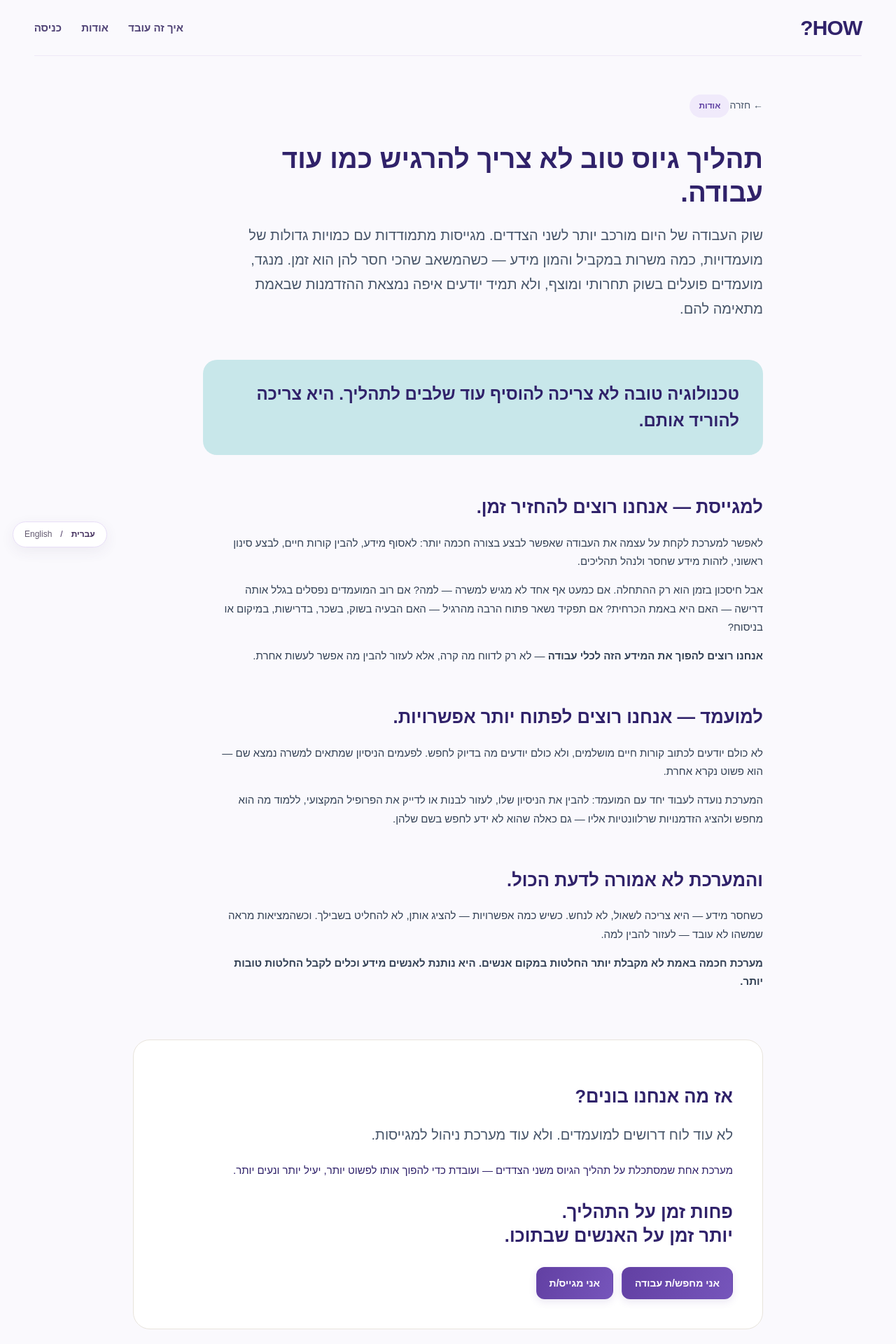
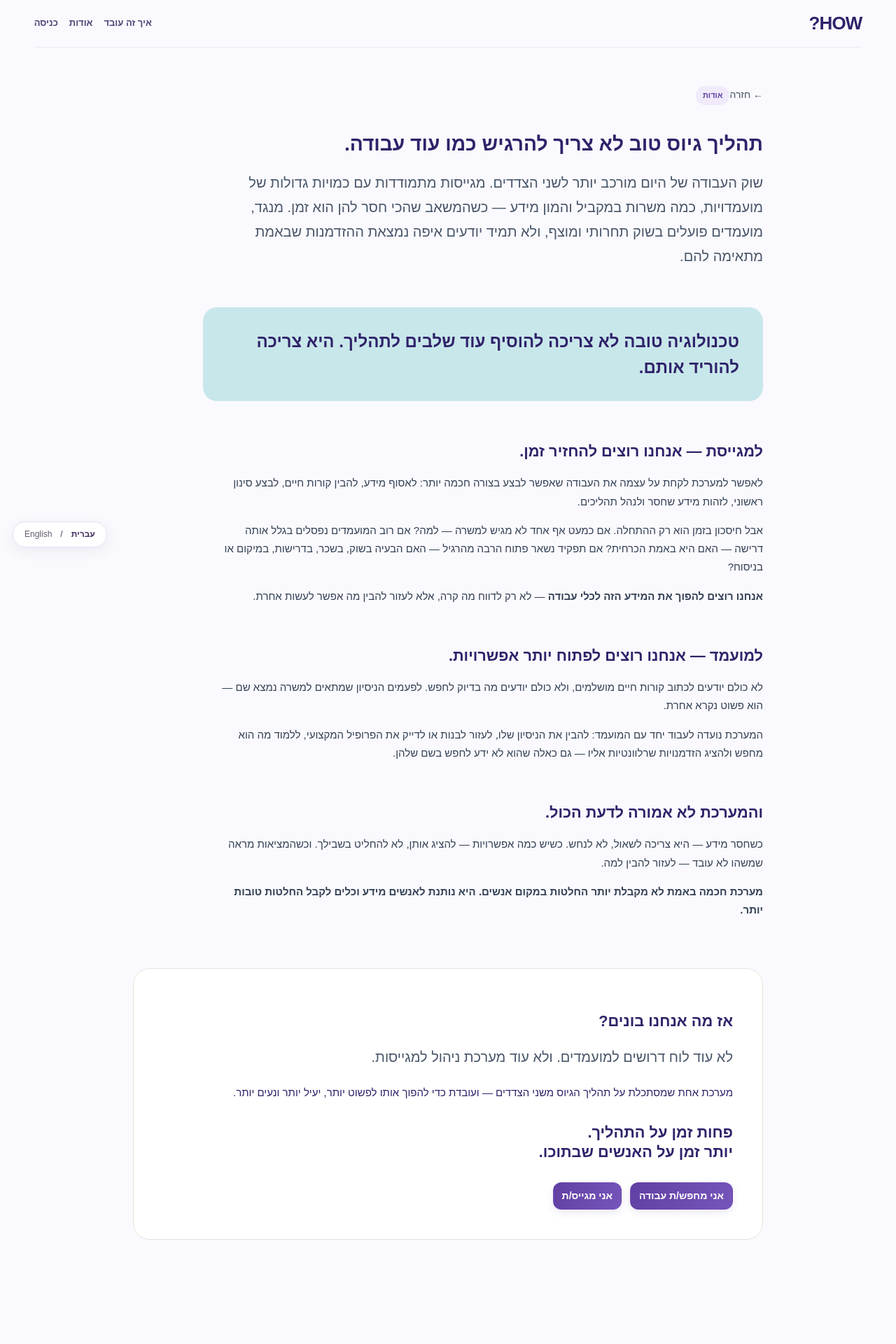
Before and after one commit to IritSel/recruitment-ai, a Next.js app: page /about in a window 1280 px wide. Shown: the top 1920 px of the page at 70% size. After the commit the page ends 1871 px from the top, so only its background shows below. Built offline with nearby package versions, Linux system fonts and the light colour scheme.

Commit message:
System-wide audit fixes for button sizing font consistency and responsive layouts (#8)

```diff
--- a/app/globals.css
+++ b/app/globals.css
@@ -320,3 +320,74 @@ body,.shell,.howSite,.shell button,.shell input,.shell select,.shell textarea,.s
 .shell .profile-page .profile-cv-card .how-cv-actions>button:nth-child(2){background:#fff!important;border:1px solid #D7C4FA!important;color:#51378B!important;box-shadow:none!important}
 @media(max-width:950px){.shell .profile-page .qa-profile-layout{grid-template-columns:1fr!important}.shell .profile-page .profile-cv-panel{position:static!important}.shell .profile-page .how-cv-actions{grid-template-columns:repeat(3,minmax(0,1fr))}.shell .profile-page .how-cv-actions>button:last-child{grid-column:auto}}
 @media(max-width:490px){.shell .profile-page .how-cv-actions{grid-template-columns:repeat(2,minmax(0,1fr))}.shell .profile-page .how-cv-actions>button:last-child{grid-column:1/-1}}
+
+
+/* === HOW UI AUDIT | unified browser typography & actions | 2026-10-25 ===
+   Applied after legacy rules to give every screen one clear visual baseline. */
+:root{--how-font:Arial,"Segoe UI",sans-serif;--how-ink:#30226A;--how-action:#6240A3;--how-outline:#D8C9F3;--how-surface:#fff;--how-page:#FAF9FD}
+html{font-family:var(--how-font);-webkit-text-size-adjust:100%;text-size-adjust:100%}
+body{font-family:var(--how-font)!important;font-size:14px;line-height:1.55}
+body :where(button,input,select,textarea,option){font-family:inherit!important;letter-spacing:normal}
+body :where(button,[role="button"],input,select,textarea,a){-webkit-tap-highlight-color:transparent}
+.shell,.howSite,.shell *:not(.howLogo):not(.howLogo *),.howSite *:not(.howLogo):not(.howLogo *){font-family:var(--how-font)!important}
+.shell{font-size:14px;line-height:1.55}
+.shell :where(p,li,label){font-size:14px;line-height:1.6}
+.shell :where(h1,h2,h3){line-height:1.3}
+.shell h1{font-size:clamp(25px,2.2vw,32px)!important}
+.shell h2{font-size:clamp(18px,1.7vw,23px)!important}
+.shell h3{font-size:clamp(16px,1.3vw,19px)!important}
+.shell .choice,.shell .storyGrid article{padding:18px!important}
+.shell :where(button,.button,[role="button"]){
+ box-sizing:border-box;max-width:100%;min-width:0;min-height:36px;
+ font-size:13px!important;font-weight:650;line-height:1.4;
+ white-space:normal;overflow-wrap:anywhere;text-align:center;
+ border-radius:9px!important;vertical-align:middle;
+}
+.shell :where(button,.button,[role="button"]):not([role="switch"]){padding:8px 12px!important}
+.shell .button{display:inline-flex;align-items:center;justify-content:center;gap:6px;min-height:38px!important}
+.shell :where(button,[role="button"]):not(.button):not([role="switch"]):not([aria-pressed="true"]){
+ border:1px solid var(--how-outline);background:#FBF9FF;color:#51378B;box-shadow:none;
+}
+.shell :where(button,[role="button"]):not(.button):not([role="switch"]):hover:not(:disabled){background:#F2ECFC}
+.shell button:disabled{opacity:.55;cursor:not-allowed}
+.shell :where(input:not([type="checkbox"]):not([type="radio"]),textarea,select){
+ box-sizing:border-box;max-width:100%;font-size:13px!important;min-height:38px!important;
+ padding:8px 11px!important;border-radius:9px!important;
+}
+.shell :where(button,a,input,textarea,select):focus-visible{outline:2px solid #8466C0!important;outline-offset:2px}
+.shell .nav{min-height:68px!important}.shell .navlinks{font-size:13px!important;gap:16px!important}
+.shell .brand{font-size:26px!important}
+.shell table{font-size:13px}.shell :where(th,td){padding:10px 12px!important}
+.shell .eyebrow{font-size:11px!important;padding:5px 10px!important}
+/* Profile explicitly constrained to prevent button compression/collision */
+.shell .profile-page{max-width:1080px!important;margin-inline:auto;font-size:13px!important}
+.shell .profile-page .profile-title{font-size:26px!important}
+.shell .profile-page .qa-profile-layout{display:grid!important;grid-template-columns:minmax(0,1.6fr) minmax(345px,.96fr)!important;gap:14px!important;align-items:start}
+.shell .profile-page .profile-card,.shell .profile-page .profile-cv-panel{padding:15px!important}
+.shell .profile-page .profile-field{grid-template-columns:minmax(100px,30%) minmax(0,1fr);padding:8px 4px!important}
+.shell .profile-page .profile-field-label{font-size:12px!important}.shell .profile-page .profile-field-value{font-size:13px!important}
+.shell .profile-page .profile-cv-card{display:flex!important;flex-direction:column;gap:7px;min-width:0;overflow:visible}
+.shell .profile-page .profile-cv-card>p{margin:0!important}
+.shell .profile-page .how-cv-actions{display:grid!important;grid-template-columns:repeat(2,minmax(0,1fr))!important;gap:8px!important;width:100%}
+.shell .profile-page .how-cv-actions>button{width:100%!important;min-width:0!important;max-width:none!important;min-height:36px!important;padding:7px 8px!important;white-space:normal!important;margin:0!important}
+.shell .profile-page .how-cv-actions>button:last-child{grid-column:1/-1}
+.shell .profile-page .profile-cv-card>button:not(.button){display:flex;align-items:center;justify-content:center;width:100%!important;min-height:36px!important;margin:0!important}
+.shell .profile-page .cv-tools{width:100%;max-width:100%;margin:0}
+.shell .profile-page .cv-tools summary{min-height:34px;line-height:1.4;display:flex;align-items:center;white-space:normal;overflow-wrap:anywhere}
+.shell .profile-page :where(.cv-add-options,.cv-quick-upload,.cv-manual-add){min-width:0;max-width:100%;overflow-wrap:anywhere}
+.shell .profile-page :where(.cv-add-options,.cv-quick-upload,.cv-manual-add) button{white-space:normal!important}
+.shell .profile-page :where(button,.button){font-size:12px!important;min-height:36px!important;padding:7px 9px!important;line-height:1.4!important}
+.shell .profile-page .profile-cv-card .button{background:#6240A3!important;color:#fff!important}
+.shell .profile-page .profile-cv-card .how-cv-actions>button:nth-child(2){background:white!important;color:#51378B!important;border:1px solid #D7C4FA!important}
+.shell .profile-page .profile-cv-card .how-cv-actions>button:nth-child(3){background:#F3EEFC!important;color:#51378B!important;border:1px solid #D7C4FA!important}
+.howRecruiterContent{padding:25px 0 54px!important}
+.howRecruiterHeading h1{font-size:clamp(26px,2.4vw,33px)!important}
+.howRecruiterStats>div{min-height:110px!important;padding:16px 18px!important}
+.howRecruiterStats strong{font-size:32px!important}
+.howRecruiterJob{min-height:0!important;padding:18px!important}
+.howRecruiterJobMetrics strong{font-size:22px!important}
+.howRecruiter .howActionPanel{min-height:110px!important;padding:18px!important}
+/* Mobile: no horizontal crop, never force columns that cannot fit */
+@media(max-width:1000px){.shell .profile-page .qa-profile-layout{grid-template-columns:1fr!important}.shell .profile-page .profile-cv-panel{position:static!important}.shell .profile-page .how-cv-actions{grid-template-columns:repeat(3,minmax(0,1fr))!important}.shell .profile-page .how-cv-actions>button:last-child{grid-column:auto}}
+@media(max-width:600px){.shell:not(.howSite){padding-inline:15px!important}.shell .profile-page .how-cv-actions{grid-template-columns:repeat(2,minmax(0,1fr))!important}.shell .profile-page .how-cv-actions>button:last-child{grid-column:1/-1}.shell .profile-page .profile-field{grid-template-columns:1fr!important}.shell :where(button,.button){min-height:40px}.howRecruiterStats{grid-template-columns:repeat(3,minmax(0,1fr));gap:7px!important}.howRecruiterStats>div{min-width:0;padding:10px!important}.howRecruiterStats strong{font-size:25px!important}}
+@media(prefers-reduced-motion:reduce){.shell *{animation:none!important;transition:none!important}}
```
